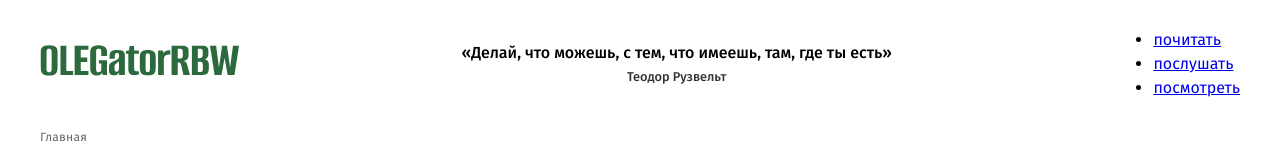
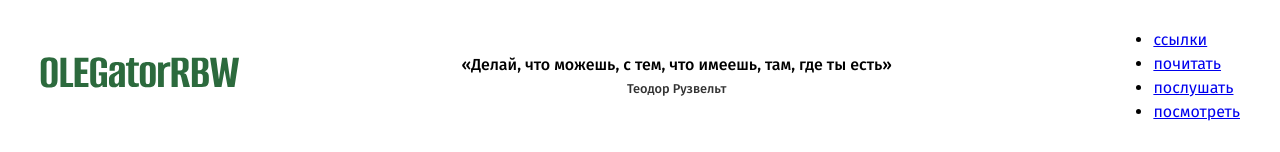
Before and after one commit to OLEGatorRBW/blog, a website: page src/html/index.html in a window 1280 px wide. Shown: the top 152 px of the page. Drawn offline with nearby package versions, Linux system fonts and the light colour scheme; files that its build step writes are made by us from their sources; grey boxes are pictures that could not be loaded; files whose address does not match are found by name; a web font is replaced by a local one.

Commit message:
feat(menu): add new navigation item
- Append '[Название пункта]' to .menu list

```diff
--- a/src/html/components/layout/menu/menu.html
+++ b/src/html/components/layout/menu/menu.html
@@ -1,4 +1,7 @@
     <ul class="menu">
+      <li class="menu__item">
+        <a class='menu__link' href="#">ссылки</a>
+      </li>
       <li class="menu__item">
         <a class='menu__link' href="#">почитать</a>
       </li>
```
